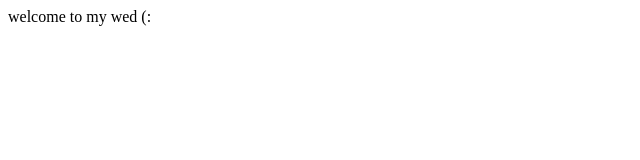
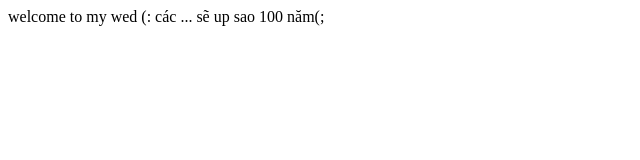
Before and after one commit to Triducdinh/test.github.io, a plain HTML site: page index.html in a window 1280 px wide. Shown: the whole page, without its empty margins (0-640 px from the left). Drawn offline with Linux system fonts and the light colour scheme.

Commit message:
Update index.html

```diff
--- a/index.html
+++ b/index.html
@@ -1 +1,2 @@
 <body>welcome to my wed (:<body>
+<body>các ... sẽ up sao 100 năm(;<body>
```
